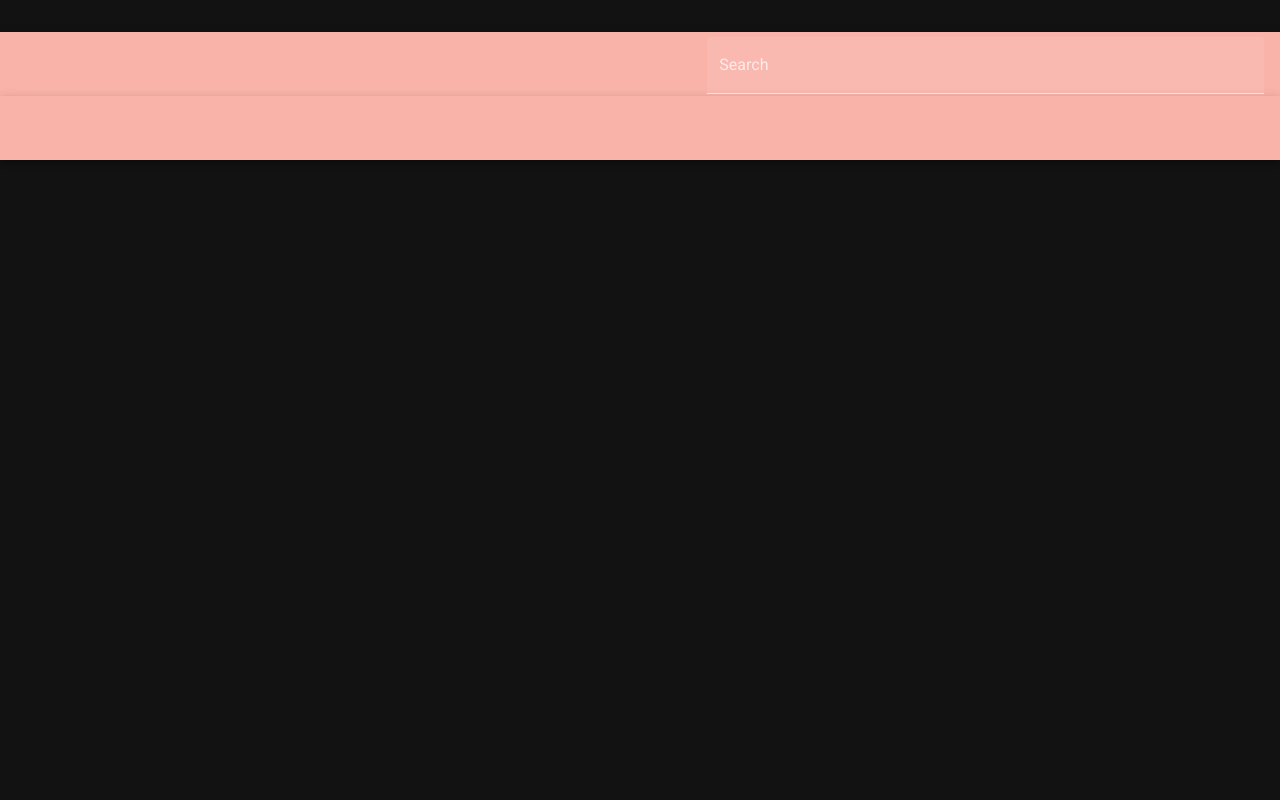
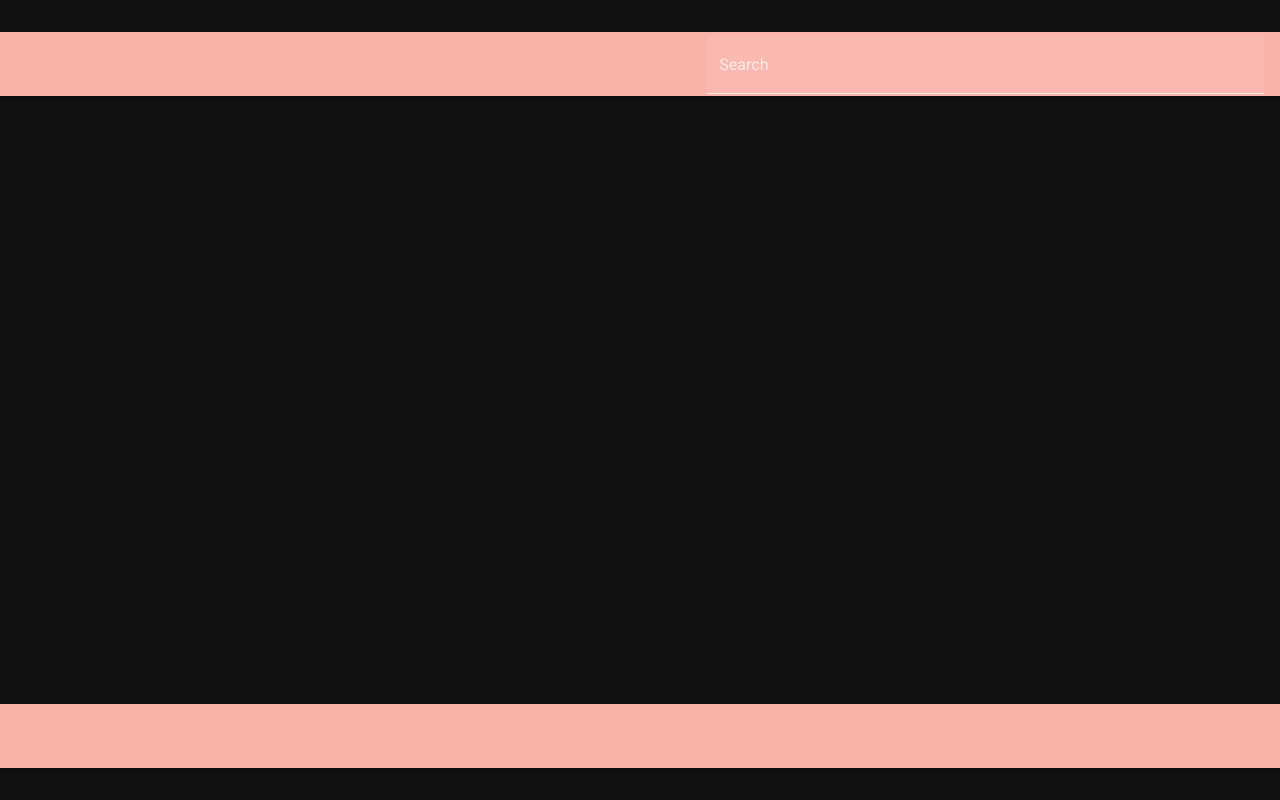
Before and after one commit to gogia/coinview, a Vue app: page /#/ in a window 1280 px wide. Built offline with nearby package versions, Linux system fonts and the light colour scheme.

Commit message:
Toolbars now spaced correctly

```diff
--- a/src/components/BottomBar.vue
+++ b/src/components/BottomBar.vue
@@ -1,5 +1,5 @@
 <template>
-  <v-toolbar bottom style="width: 100%" color="#FAB3A9"></v-toolbar>
+  <v-toolbar bottom absolute style="margin-bottom: 2rem; width: 100%" color="#FAB3A9"></v-toolbar>
 </template>
 
 <script lang="ts">
```
